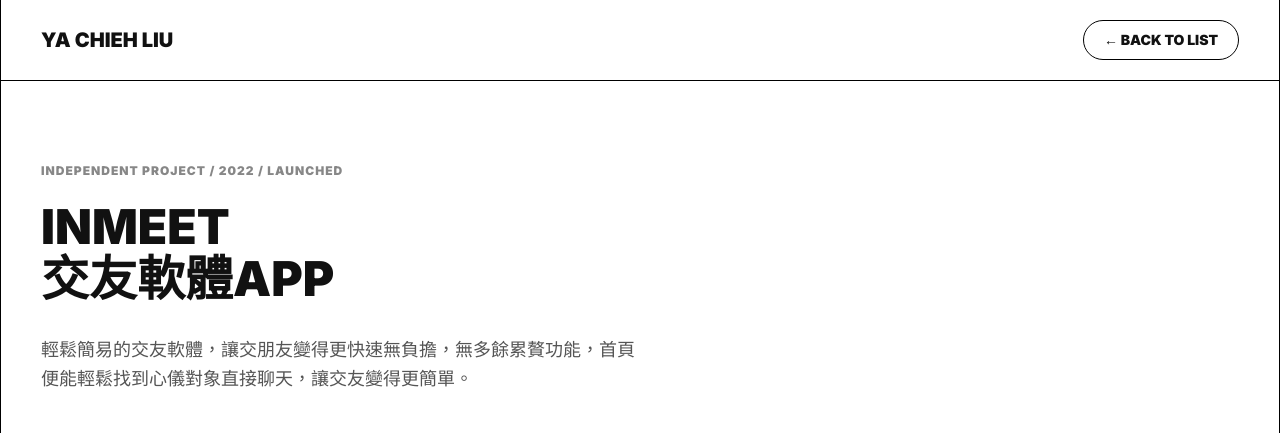
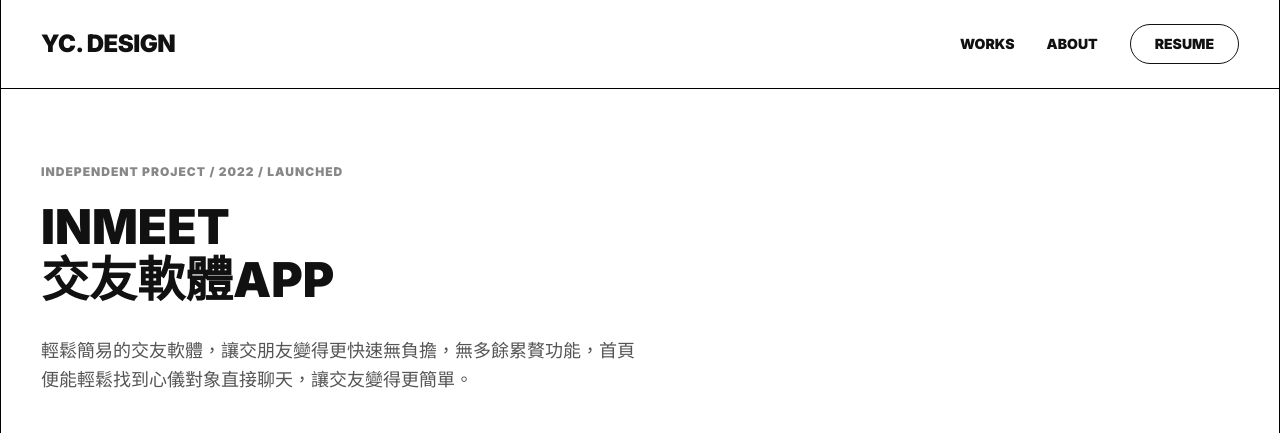
Before and after one commit to yhliudes/portfolio-2025, a plain HTML site: page project-inmeet.html in a window 1280 px wide. Shown: the top 433 px of the page. Drawn offline with Linux system fonts and the light colour scheme.

Commit message:
nav bar修改

```diff
--- a/project-inmeet.html
+++ b/project-inmeet.html
@@ -17,7 +17,7 @@
 
         * { margin: 0; padding: 0; box-sizing: border-box; }
         body { background-color: var(--bg-color); color: var(--text-color); font-family: 'Inter', 'Noto Sans TC', sans-serif; line-height: 1.6; }
-        a { text-decoration: none; color: inherit; }
+        a { text-decoration: none; color: inherit; transition: opacity 0.3s; }
         img { max-width: 100%; display: block; }
 
         /* 重點標記樣式 */
@@ -35,6 +35,9 @@
             border-left: 1px solid var(--line-color);
             border-right: 1px solid var(--line-color);
             background: #fff;
+
+            /* === 重要：預留 Nav Bar 空間 (避免內容被遮擋) === */
+            padding-top: 82px;
         }
 
         .border-b { border-bottom: 1px solid var(--line-color); }
@@ -42,10 +45,65 @@
         .pad-box { padding: 60px 40px; }
         .section-label { font-size: 12px; font-weight: 700; letter-spacing: 1px; text-transform: uppercase; margin-bottom: 20px; display: block; opacity: 0.5; }
 
-        header { display: flex; justify-content: space-between; padding: 20px 40px; align-items: center; }
-        .logo { font-weight: 900; font-size: 20px; }
-        .back-btn { font-size: 14px; font-weight: 700; border: 1px solid #000; padding: 8px 20px; border-radius: 50px; transition: 0.3s; }
-        .back-btn:hover { background: #000; color: #fff; }
+        /* === Header & Nav (固定置頂，無點點) === */
+        header {
+            display: flex;
+            justify-content: space-between;
+            align-items: center;
+            padding: 24px 40px;
+            background: #fff;
+            border-bottom: 1px solid var(--line-color);
+
+            /* --- 固定在頂端 (Fixed) --- */
+            position: fixed;
+            top: 0;
+            left: 50%;
+            transform: translateX(-50%);
+            width: 100%;
+            max-width: 1600px;
+            z-index: 1000;
+
+            border-left: 1px solid var(--line-color);
+            border-right: 1px solid var(--line-color);
+        }
+
+        .logo {
+            font-weight: 900;
+            font-size: 24px;
+            letter-spacing: -0.5px;
+        }
+
+        nav ul {
+            display: flex;
+            align-items: center;
+            gap: 32px;
+            font-size: 14px;
+            font-weight: 600;
+            text-transform: uppercase;
+
+            /* === 移除項目符號 === */
+            list-style: none;
+            margin: 0;
+            padding: 0;
+        }
+
+        nav a:hover { opacity: 0.6; }
+
+        /* Resume 按鈕樣式 */
+        .btn-resume {
+            padding: 8px 24px;
+            border: 1px solid var(--text-color);
+            border-radius: 50px;
+            transition: all 0.3s;
+            display: inline-block;
+        }
+
+        .btn-resume:hover {
+            background: var(--text-color);
+            color: #fff;
+            opacity: 1;
+            text-decoration: none;
+        }
 
         .project-hero { padding: 80px 40px 40px; }
         h1 { font-size: 48px; line-height: 1.1; font-weight: 900; margin-bottom: 30px; text-transform: uppercase; }
@@ -74,7 +132,7 @@
         .split-right ul { margin-left: 20px; margin-bottom: 20px; }
         .split-right li { margin-bottom: 10px; }
 
-        /* 圖片容器樣式 */
+        /* 圖片容器樣式 - 加入黑框 */
         .img-placeholder {
             width: 100%;
             height: auto;
@@ -89,6 +147,7 @@
             margin-bottom: 20px;
             cursor: zoom-in;
             overflow: hidden;
+            border: 1px solid #000; /* 加入黑框 */
         }
         .img-placeholder img {
             width: 100%;
@@ -99,6 +158,15 @@
         }
         .img-placeholder:hover img {
             transform: scale(1.02);
+        }
+
+        /* 針對 GIF 動畫設定固定寬度 (手機尺寸) */
+        .img-placeholder img[src$=".gif"] {
+            width: 390px !important;
+            max-width: 100%;
+            height: auto;
+            border-radius: 12px;
+            box-shadow: 0 4px 20px rgba(0,0,0,0.1);
         }
 
         .img-caption { font-size: 14px; color: #666; text-align: center; margin-top: 10px; }
@@ -300,9 +368,22 @@
     </nav>
 
     <div class="container">
-        <header class="border-b">
-            <div class="logo">YA CHIEH LIU</div>
-            <a href="https://yhliudes.github.io/portfolio-2025/" class="back-btn">← BACK TO LIST</a>
+
+        <header>
+            <div class="logo"><a href="index.html">YC. DESIGN</a></div>
+            <nav>
+                <ul>
+                    <li><a href="index.html#works">Works</a></li>
+                    <li><a href="about.html">About</a></li>
+                    <li>
+                        <a href="https://33d4dbd9-91c9-4666-81f8-1cf3a477bc58.filesusr.com/ugd/dafa39_263f40b7a705458d808ab49923de6b7e.pdf"
+                           target="_blank"
+                           class="btn-resume">
+                           Resume
+                        </a>
+                    </li>
+                </ul>
+            </nav>
         </header>
 
         <section class="project-hero border-b">
@@ -334,7 +415,6 @@
             </div>
         </section>
 
-        <!-- Inmeet 介紹區塊 -->
         <section class="border-b" style="padding: 60px 40px; background: #FAFAFA;">
             <div style="max-width: 1200px; margin: 0 auto;">
                 <div class="feature-box">
@@ -574,7 +654,7 @@
             </div>
         </section>
 
-<footer style="padding: 60px 40px; text-align: center;">
+        <footer style="padding: 120px 40px; text-align: center;">
             <p style="margin-bottom: 20px; opacity: 0.5;">Next Project</p>
             <a href="project-erect.html" style="font-size: 24px; font-weight: 900; border-bottom: 2px solid #000;">erect 創作投稿平台 ↗</a>
             <br><br><br>
```
Also changed, not shown: project-erect.html (+77 -7 lines), project-spa.html (+109 -61 lines).
